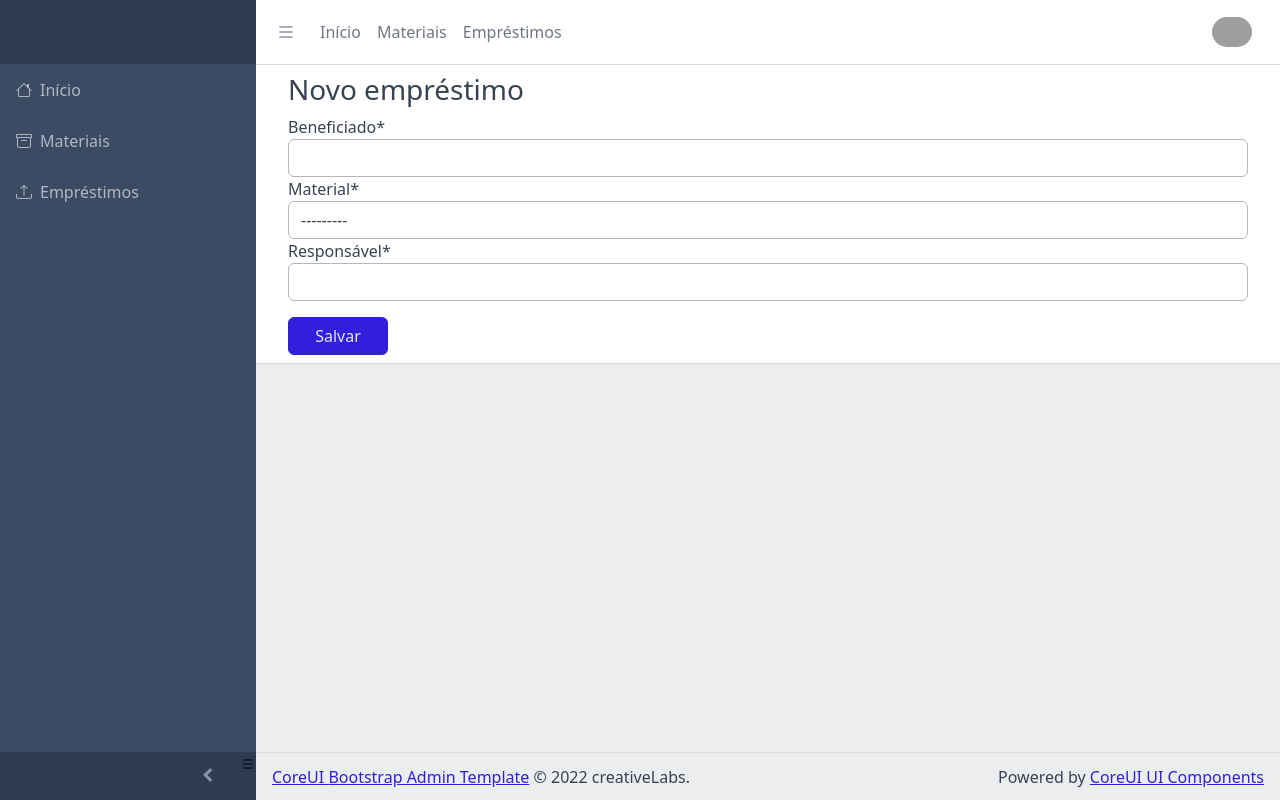
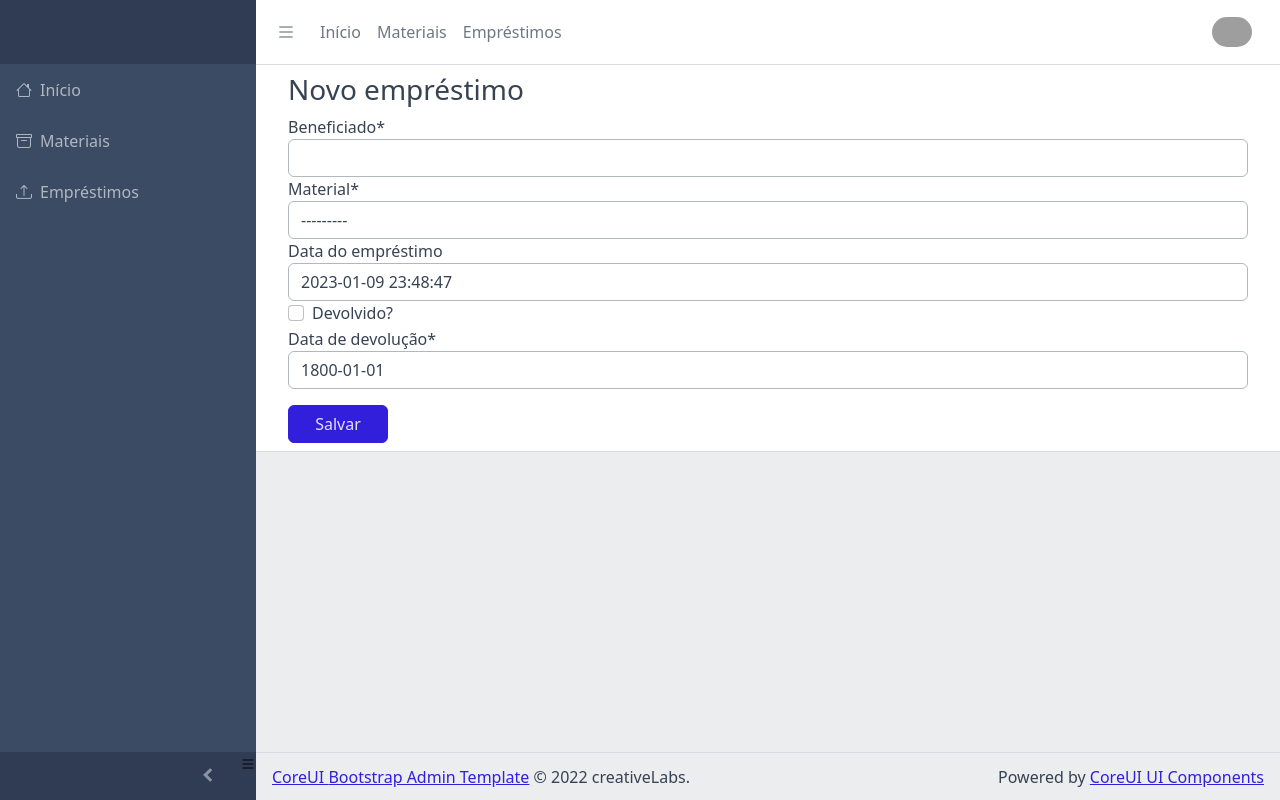
Before and after one commit to kanashi-br/mon-mat-esp, a Django app: page /emprestimos/c/ in a window 1280 px wide. Run offline with Django 3.2, Linux system fonts and the light colour scheme; data that the repository does not hold is empty; some libraries are stand-ins or nearby versions; grey boxes are pictures that could not be loaded.

Commit message:
devolução

```diff
--- a/minha_app/forms.py
+++ b/minha_app/forms.py
@@ -14,10 +14,11 @@ class MaterialForm(forms.ModelForm):
 class LoanForm(forms.ModelForm):
     class Meta:
         model = Loan
-        fields = ['beneficiary', 'material', 'responsible']
+        fields = ['beneficiary', 'material', 'loaned_date', 'returned', 'returned_date']
         labels = {
             'beneficiary': _('Beneficiado'),
             'material': _('Material'),
-            'responsible': _('Responsável'),
-
+            'loaned_date': _('Data do empréstimo'),
+            'returned': _('Devolvido?'),
+            'returned_date': _('Data de devolução')
         }
--- a/minha_app/models.py
+++ b/minha_app/models.py
@@ -1,4 +1,5 @@
 from django.db import models
+from datetime import datetime
 
 # Create your models here.
 class Material(models.Model):
@@ -11,3 +12,6 @@ class Loan(models.Model):
     beneficiary = models.CharField(max_length=300)
     material = models.ForeignKey(Material, on_delete=models.CASCADE)
     responsible = models.CharField(max_length=300)
+    loaned_date = models.DateTimeField(default=datetime.now, blank=True)
+    returned = models.BooleanField(default=False)
+    returned_date = models.DateTimeField(default='1800-01-01')
--- a/minha_app/urls.py
+++ b/minha_app/urls.py
@@ -15,6 +15,7 @@ urlpatterns = [
     path('emprestimos/c/', views.createLoans, name='loans.create'),
     path('emprestimos/e/<int:pk>/', views.editLoans, name='loans.edit'),
     path('emprestimos/d/<int:pk>/', views.deleteLoans, name='loans.delete'),
+
     path(r'^error_page/$', ErrorPage.as_view(), name="error-page"),
 
 ]
--- a/minha_app/views.py
+++ b/minha_app/views.py
@@ -54,6 +54,7 @@ def indexLoans(request):
 def createLoans(request):
     form = LoanForm(request.POST or None)
     if form.is_valid():
+        form.instance.responsible = request.user.get_full_name() + ' (' + request.user.username + ')'
         form.save()
         return redirect('loans.index')
     return render(request,'loans/create.html', {'form':form})
@@ -71,6 +72,5 @@ def deleteLoans(request, pk):
     loan.delete()
     return redirect('loans.index')
 
-
 class ErrorPage(TemplateView):
     template_name = 'error.html'
```
Also changed, not shown: minha_app/templates/loans/index.html (+8 -0 lines), minha_app/migrations/0001_initial.py, minha_app/migrations/0002_loan.py (deleted), minha_app/migrations/0003_alter_loan_responsible.py (deleted).
